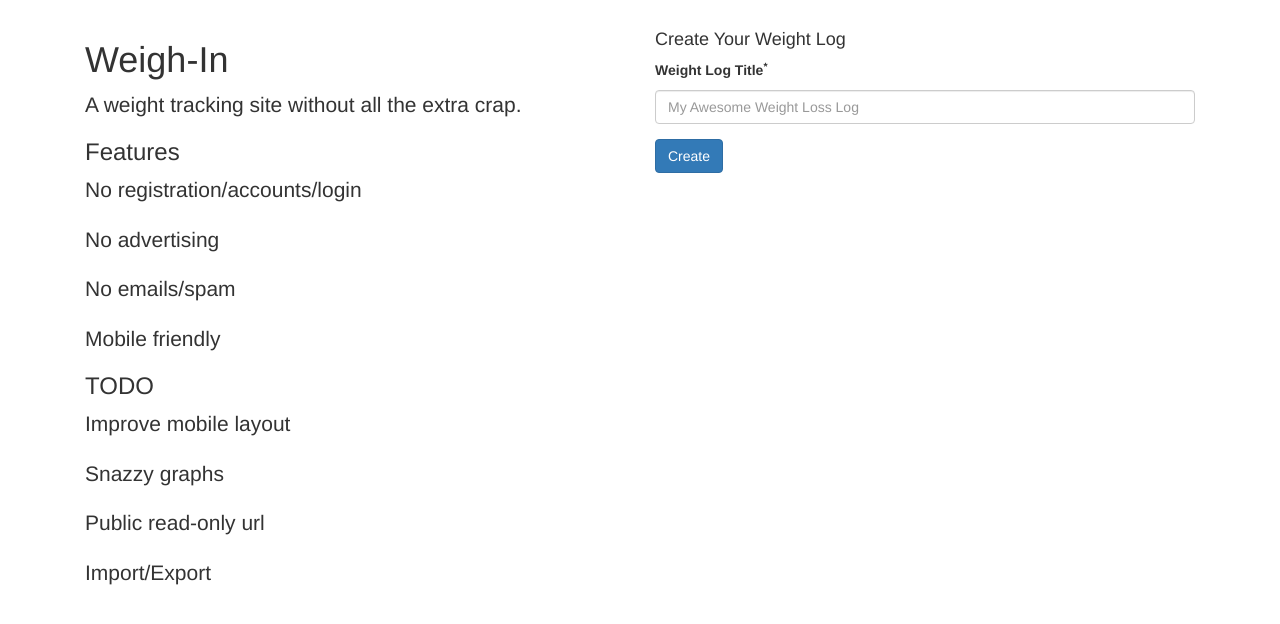
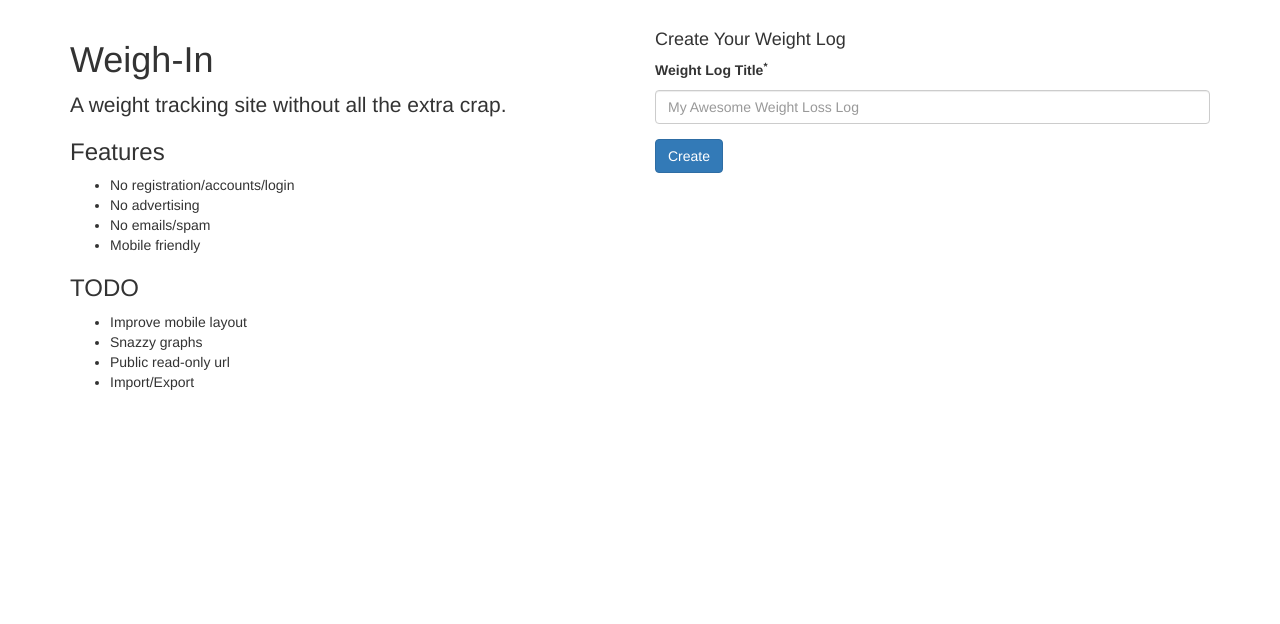
Before and after one commit to bq1990/private-scale, a Flask app: page / in a window 1280 px wide. Shown: the part 51-675 px from the top of the page. Run offline with Flask 2, Linux system fonts and the light colour scheme; parts of the project's set-up code (start-up, migrations or seed data) failed here and were passed over; some libraries are stand-ins or nearby versions.

Commit message:
center title

```diff
--- a/weigh_in/templates/base.html
+++ b/weigh_in/templates/base.html
@@ -61,7 +61,7 @@
     {% with messages = get_flashed_messages(with_categories=true) %}
     {% if messages %}
       <div class="row">
-        <div class="col-md-12">
+        <div class="col-x2-12">
           {% for category, message in messages %}
           <div class="alert alert-{{ category }}">
             <a class="close" title="Close" href="#" data-dismiss="alert">&times;</a>
@@ -73,13 +73,10 @@
       {% endif %}
     {% endwith %}
 
-      <div class="row">
-        <div class="col-xs-12">
-        {% block content %}
-          <p>Use this document as a way to quick start any new project.</p>
-        {% endblock %}
-        </div>
-      </div>
+    <div class="row">
+      {% block content %}
+      {% endblock %}
+    </div>
 
 
     </div> <!-- /container -->
--- a/weigh_in/templates/home.html
+++ b/weigh_in/templates/home.html
@@ -5,15 +5,19 @@
 <h1 class="display-1">{{ config.APP_NAME }}</h1>
 <p class="lead">A weight tracking site without all the extra crap.</p>
 <h3>Features</h3>
-<p class="lead">No registration/accounts/login</p>
-<p class="lead">No advertising</p>
-<p class="lead">No emails/spam</p>
-<p class="lead">Mobile friendly</p>
+<ul>
+<li>No registration/accounts/login</li>
+<li>No advertising</</li>
+<li>No emails/spam</</li>
+<li>Mobile friendly</</li>
+</ul>
 <h3>TODO</h3>
-  <p class="lead">Improve mobile layout</li>
-  <p class="lead">Snazzy graphs</li>
-  <p class="lead">Public read-only url  </li>
-  <p class="lead">Import/Export</li>
+<ul>
+  <li>Improve mobile layout</li>
+  <li>Snazzy graphs</li>
+  <li>Public read-only url  </li>
+  <li>Import/Export</li>
+</ul>
 </div>
 <div class="col-xs-12 col-md-6">
   <div class="card card-block">
--- a/weigh_in/templates/log_detail.html
+++ b/weigh_in/templates/log_detail.html
@@ -1,7 +1,7 @@
 {% extends 'base.html' %}
 
 {% block content %}
-<h1>{{ log.name }}</h1>
+<h1 style="text-align: center;">{{ log.name }}</h1>
 <div class="col-xs-12">
   <a href="{{ url_for('core.new_entry', guid=log.guid) }}" class="btn btn-primary pull-xs-right">Weigh In</a>
 </div>
```
